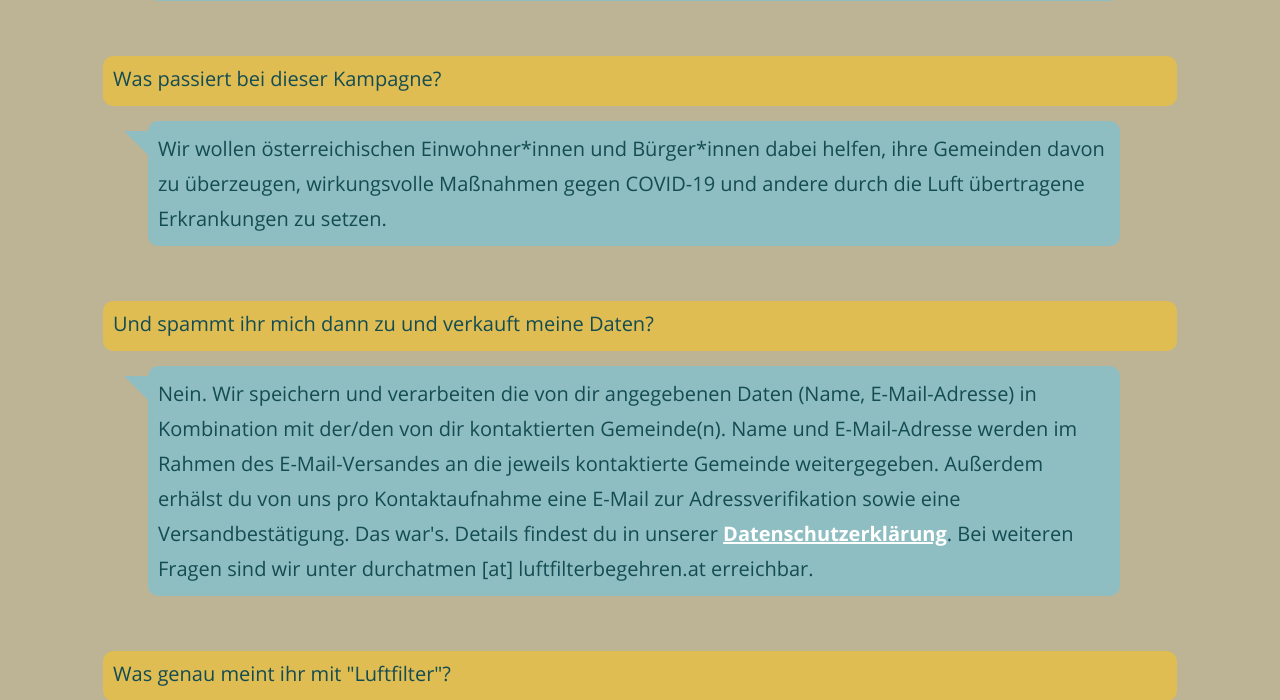
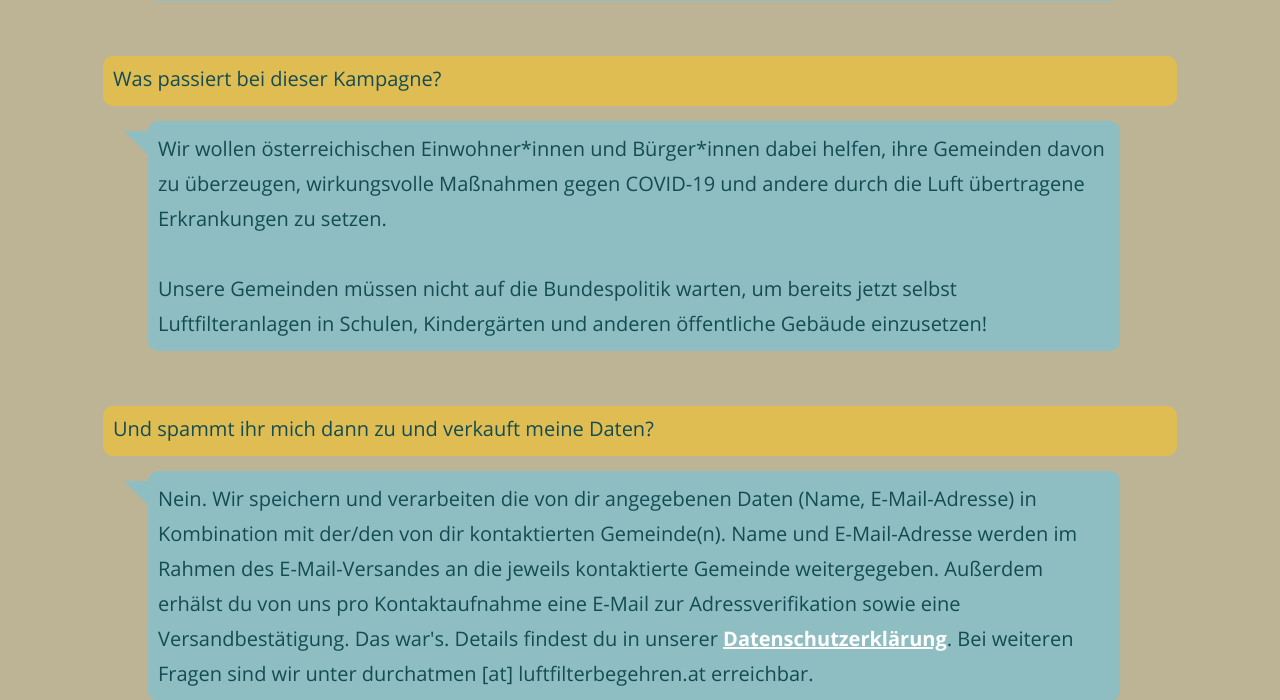
Before and after one commit to c3wien/Poke-That-Gmeind, a Python web app: template luftfilterbegehren/templates/general/faq.html in a window 1280 px wide. Shown: the part 651-1351 px from the top of the page. Run offline with Jinja, Linux system fonts and the light colour scheme; the template is opened without the code that fills it, so the values that code supplies are empty; some libraries are stand-ins or nearby versions.

Commit message:
[faq] re-add call to action

```diff
--- a/luftfilterbegehren/templates/general/faq.html
+++ b/luftfilterbegehren/templates/general/faq.html
@@ -39,6 +39,8 @@
                 <li>
                     <p>
                         Wir wollen österreichischen Einwohner*innen und Bürger*innen dabei helfen, ihre Gemeinden davon zu überzeugen, wirkungsvolle Maßnahmen gegen COVID-19 und andere durch die Luft übertragene Erkrankungen zu setzen.
+                        <br> <br>
+                        Unsere Gemeinden müssen nicht auf die Bundespolitik warten, um bereits jetzt selbst Luftfilteranlagen in Schulen, Kindergärten und anderen öffentliche Gebäude einzusetzen!
                     </p>
                 </li>
                 <li>
```
